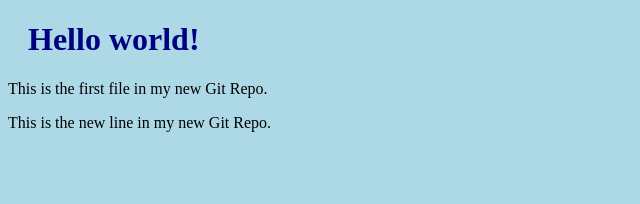
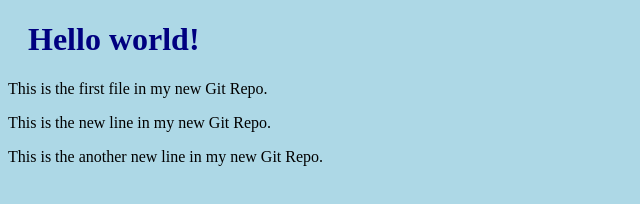
Before and after one commit to malhardhaygude/hello-world, a plain HTML site: page index.html in a window 1280 px wide. Shown: the whole page, without its empty margins (0-640 px from the left). Drawn offline with Linux system fonts and the light colour scheme.

Commit message:
new changes in index.html and file.txt

```diff
--- a/index.html
+++ b/index.html
@@ -9,6 +9,8 @@
 <h1>Hello world!</h1>
 <p>This is the first file in my new Git Repo.</p>
 <p>This is the new line in my new Git Repo.</p>
+<p>This is the another new line in my new Git Repo.</p>
+
 
 </body>
 </html>
```
Also changed, not shown: file.txt.
